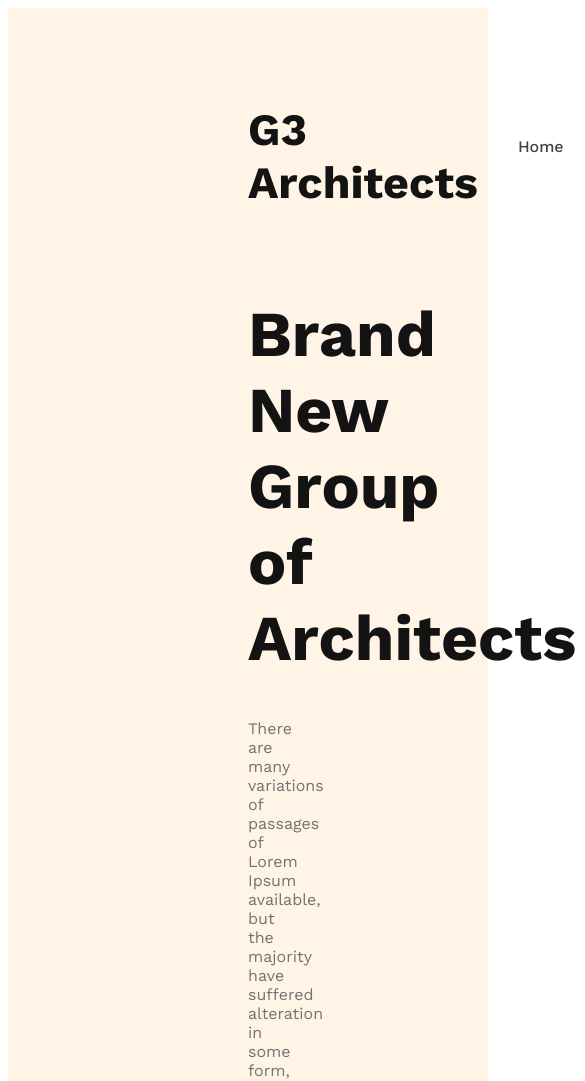
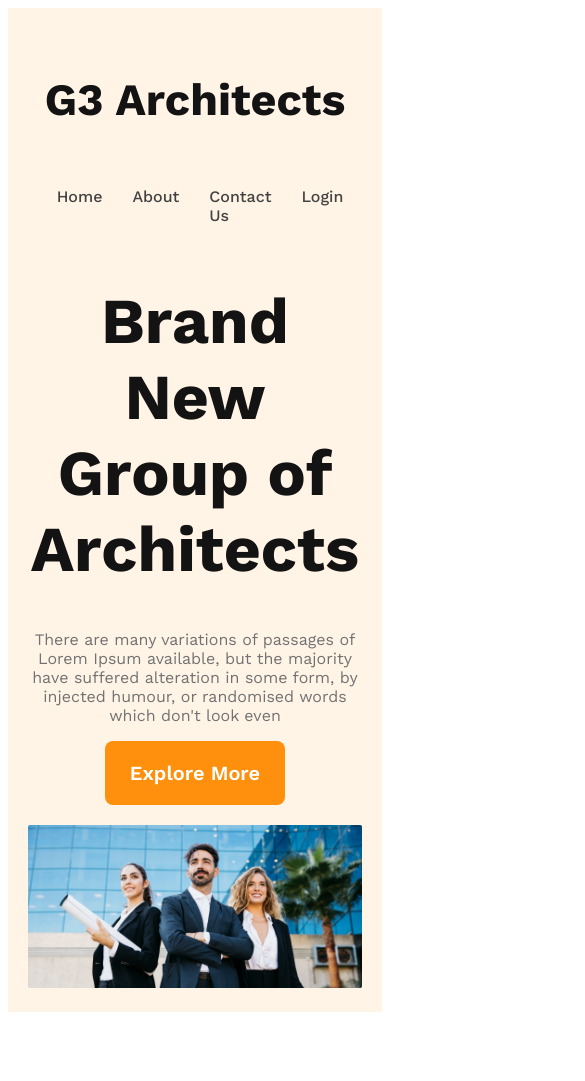
Before and after one commit to Hafiz-Al-Shams/g3-website, a plain HTML site: page index.html in a window 390 px wide. Shown: the top 1081 px of the page, 585 px wide, since content can reach past the window. After the commit the page ends 1020 px from the top, so only its background shows below. Drawn offline with nearby package versions, Linux system fonts and the light colour scheme.

Commit message:
header done

```diff
--- a/styles/architect.css
+++ b/styles/architect.css
@@ -7,8 +7,15 @@
     font-family: "Work Sans", sans-serif;
 }
 
-.btn-primary{
-
+.btn-primary {
+    border-radius: 8px;
+    color: #FFF;
+    background: #FF900E;
+    padding: 20px 25px;
+    font-size: 1.25rem;
+    font-weight: 600;
+    cursor: pointer;
+    border: 0;
 }
 
 /* header styles */
@@ -24,7 +31,7 @@ nav {
     align-items: center;
 }
 
-.nav-title{
+.nav-title {
     font-size: 2.8rem;
     font-weight: 700;
     color: #131313;
@@ -41,25 +48,51 @@ nav li {
     font-weight: 500;
 }
 
-nav li a{
+nav li a {
     color: #424242;
     text-decoration: none;
 }
 
 /* banner styles */
 
-.banner-content{
+.banner-content {
     max-width: 800px;
     text-align: center;
     margin: 0 auto;
 }
 
-.banner-title{
+.banner-title {
     font-size: 4rem;
     font-weight: 700;
     color: #131313;
 }
 
-.banner-description{
+.banner-description {
     color: #727272;
 }
+
+.banner img{
+    margin-top: 20px;
+    width: 100%;
+}
+
+/* responsive media queries */
+/* mobile devices */
+@media screen and (max-width: 576px) {
+    header{
+        padding: 20px;
+    }
+    nav{
+        flex-direction: column;
+    }
+}
+
+/* tablet or mobile devices */
+@media screen and (min-width: 576px) and (max-width: 960px) {
+    header{
+        padding: 50px;
+    }
+    nav{
+        flex-direction: column;
+    }
+}
```
